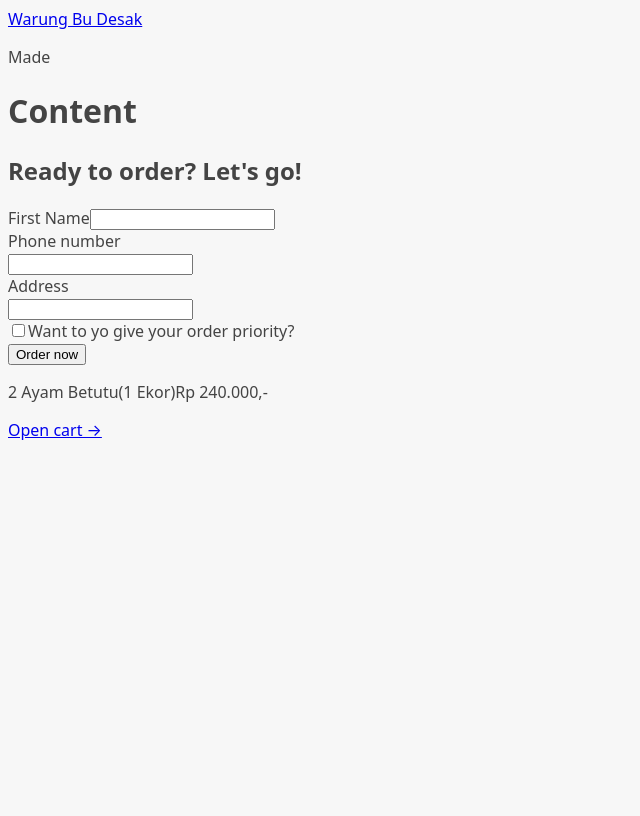
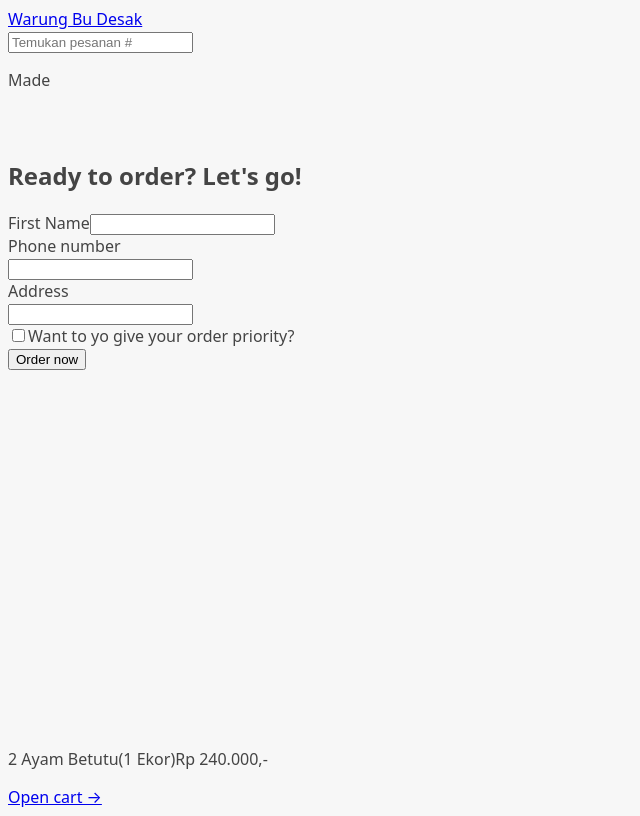
Before and after one commit to made-devs/warungbudesak, a React (Vite) app: page /order/new in a window 1280 px wide. Shown: the whole page, without its empty margins (0-640 px from the left). Built offline with nearby package versions, Linux system fonts and the light colour scheme.

Commit message:
Handle create order & error

```diff
--- a/data/menu.json
+++ b/data/menu.json
@@ -7,7 +7,11 @@
         "name": "Ayam Betutu (1/4 ekor)",
         "unitPrice": 40000,
         "imageUrl": "../public/ayambetutuquarter.png",
-        "ingredients": ["Ayam Kampung", "Bumbu Genep", "Bumbu Wewangenan"],
+        "ingredients": [
+          "Ayam Kampung",
+          "Bumbu Genep",
+          "Bumbu Wewangenan"
+        ],
         "soldOut": false
       },
       {
@@ -15,7 +19,11 @@
         "name": "Ayam Betutu (1 ekor)",
         "unitPrice": 120000,
         "imageUrl": "../public/ayambetutu.png",
-        "ingredients": ["Ayam Kampung", "Bumbu Genep", "Bumbu Wewangenan"],
+        "ingredients": [
+          "Ayam Kampung",
+          "Bumbu Genep",
+          "Bumbu Wewangenan"
+        ],
         "soldOut": true
       },
       {
@@ -23,7 +31,11 @@
         "name": "Sate Lilit",
         "unitPrice": 25000,
         "imageUrl": "../public/satelilit.png",
-        "ingredients": ["Ikan", "Bumbu genep", "Serai"],
+        "ingredients": [
+          "Ikan",
+          "Bumbu genep",
+          "Serai"
+        ],
         "soldOut": false
       },
       {
@@ -31,7 +43,11 @@
         "name": "Nasi Campur",
         "unitPrice": 23000,
         "imageUrl": "../public/nasicampur.png",
-        "ingredients": ["Ayam Suwir", "Sate Lilit", "Sayur Urap, Sambal Matah"],
+        "ingredients": [
+          "Ayam Suwir",
+          "Sate Lilit",
+          "Sayur Urap, Sambal Matah"
+        ],
         "soldOut": false
       },
       {
@@ -39,7 +55,11 @@
         "name": "Lawar Ayam",
         "unitPrice": 23000,
         "imageUrl": "../public/lawarayam.png",
-        "ingredients": ["Ayam Kampung", "Nangka Muda", "Kacang Panjang"],
+        "ingredients": [
+          "Ayam Kampung",
+          "Nangka Muda",
+          "Kacang Panjang"
+        ],
         "soldOut": false
       },
       {
@@ -47,7 +67,11 @@
         "name": "Lawar Kuwir",
         "unitPrice": 23000,
         "imageUrl": "../public/lawarkuwir.png",
-        "ingredients": ["Kuwir (Bebek)", "Nangka Muda", "Sayur Belimbing Muda"],
+        "ingredients": [
+          "Kuwir (Bebek)",
+          "Nangka Muda",
+          "Sayur Belimbing Muda"
+        ],
         "soldOut": false
       },
       {
@@ -55,7 +79,11 @@
         "name": "Tipat Cantok",
         "unitPrice": 13000,
         "imageUrl": "../public/tipatcantok.png",
-        "ingredients": ["Ketupat", "Sayuran Rebus", "Bumbu Kacang"],
+        "ingredients": [
+          "Ketupat",
+          "Sayuran Rebus",
+          "Bumbu Kacang"
+        ],
         "soldOut": false
       },
       {
@@ -63,7 +91,10 @@
         "name": "Sudang Lepet",
         "unitPrice": 15000,
         "imageUrl": "../public/sudanglepet.png",
-        "ingredients": ["Ikan Asin", "Sambal Embe"],
+        "ingredients": [
+          "Ikan Asin",
+          "Sambal Embe"
+        ],
         "soldOut": true
       },
       {
@@ -84,7 +115,10 @@
         "name": "Tum Ayam",
         "unitPrice": 15000,
         "imageUrl": "../public/tumayam.png",
-        "ingredients": ["Pepes Ayam", "Bumbu Genep"],
+        "ingredients": [
+          "Pepes Ayam",
+          "Bumbu Genep"
+        ],
         "soldOut": false
       },
       {
@@ -92,7 +126,11 @@
         "name": "Sate Plecing",
         "unitPrice": 25000,
         "imageUrl": "../public/sateplecing.png",
-        "ingredients": ["Ayam", "Bumbu Plecing", "Sambal"],
+        "ingredients": [
+          "Ayam",
+          "Bumbu Plecing",
+          "Sambal"
+        ],
         "soldOut": false
       },
       {
@@ -100,7 +138,12 @@
         "name": "Bubur Mengguh",
         "unitPrice": 16000,
         "imageUrl": "../public/buburmengguh.png",
-        "ingredients": ["Bubur", "Ayam Suwir", "Sayuran", "Bumbu Rempah"],
+        "ingredients": [
+          "Bubur",
+          "Ayam Suwir",
+          "Sayuran",
+          "Bumbu Rempah"
+        ],
         "soldOut": false
       },
       {
@@ -132,5 +175,105 @@
         "soldOut": false
       }
     ]
-  }
+  },
+  "order": [
+    {
+      "id": "IIDSAT",
+      "customer": "Jonas Schmedtmann",
+      "status": "delivered",
+      "priority": true,
+      "cart": [
+        {
+          "menuId": 1,
+          "name": "Ayam Betutu (1/4 ekor)",
+          "quantity": 2,
+          "unitPrice": 40000,
+          "totalPrice": 80000
+        }
+      ],
+      "estimatedDelivery": "2024-09-05T10:42:22.937Z",
+      "orderPrice": 149000,
+      "priorityPrice": 3000
+    },
+    {
+      "id": "NEWID",
+      "customer": "Nama Pelanggan",
+      "status": "pending",
+      "priority": false,
+      "cart": [
+        {
+          "menuId": 14,
+          "name": "Rujak Kuah Pindang",
+          "quantity": 1,
+          "unitPrice": 12000,
+          "totalPrice": 12000
+        }
+      ],
+      "estimatedDelivery": "2023-09-06T08:00:00Z",
+      "orderPrice": 12000,
+      "priorityPrice": 0
+    },
+    {
+      "id": "3b64",
+      "customer": "made",
+      "phone": "087883592731",
+      "address": "BOGOR",
+      "priority": true,
+      "cart": [
+        {
+          "pizzaId": 12,
+          "name": "Mediterranean",
+          "quantity": 2,
+          "unitPrice": 16,
+          "totalPrice": 32
+        },
+        {
+          "pizzaId": 6,
+          "name": "Vegetale",
+          "quantity": 1,
+          "unitPrice": 13,
+          "totalPrice": 13
+        },
+        {
+          "pizzaId": 11,
+          "name": "Spinach and Mushroom",
+          "quantity": 1,
+          "unitPrice": 15,
+          "totalPrice": 15
+        }
+      ],
+      "estimatedDelivery": "2024-09-05T15:07:43.333Z"
+    },
+    {
+      "id": "b3dc",
+      "customer": "asd",
+      "phone": "12312312",
+      "address": "asfada",
+      "cart": [
+        {
+          "pizzaId": 12,
+          "name": "Mediterranean",
+          "quantity": 2,
+          "unitPrice": 16,
+          "totalPrice": 32
+        },
+        {
+          "pizzaId": 6,
+          "name": "Vegetale",
+          "quantity": 1,
+          "unitPrice": 13,
+          "totalPrice": 13
+        },
+        {
+          "pizzaId": 11,
+          "name": "Spinach and Mushroom",
+          "quantity": 1,
+          "unitPrice": 15,
+          "totalPrice": 15
+        }
+      ],
+      "priority": false,
+      "estimatedDelivery": "2024-09-05T15:50:29.959Z"
+    }
+  ]
 }
--- a/src/features/order/CreateOrder.jsx
+++ b/src/features/order/CreateOrder.jsx
@@ -1,4 +1,7 @@
-import { useState } from "react";
+/* eslint-disable react-refresh/only-export-components */
+import { useState } from 'react';
+import { Form, redirect, useActionData, useNavigation } from 'react-router-dom';
+import { createOrder } from '../../services/apiRestaurant';
 
 // https://uibakery.io/regex-library/phone-number
 const isValidPhone = (str) =>
@@ -9,21 +12,21 @@ const isValidPhone = (str) =>
 const fakeCart = [
   {
     pizzaId: 12,
-    name: "Mediterranean",
+    name: 'Mediterranean',
     quantity: 2,
     unitPrice: 16,
     totalPrice: 32,
   },
   {
     pizzaId: 6,
-    name: "Vegetale",
+    name: 'Vegetale',
     quantity: 1,
     unitPrice: 13,
     totalPrice: 13,
   },
   {
     pizzaId: 11,
-    name: "Spinach and Mushroom",
+    name: 'Spinach and Mushroom',
     quantity: 1,
     unitPrice: 15,
     totalPrice: 15,
@@ -31,6 +34,11 @@ const fakeCart = [
 ];
 
 function CreateOrder() {
+  const navigation = useNavigation();
+  const isSubmitting = navigation.state === 'submitting';
+
+  const formErrors = useActionData();
+
   // const [withPriority, setWithPriority] = useState(false);
   const cart = fakeCart;
 
@@ -38,7 +46,8 @@ function CreateOrder() {
     <div>
       <h2>Ready to order? Let's go!</h2>
 
-      <form>
+      {/* <Form method='POST' action='/order/new'> */}
+      <Form method="POST">
         <div>
           <label>First Name</label>
           <input type="text" name="customer" required />
@@ -49,6 +58,7 @@ function CreateOrder() {
           <div>
             <input type="tel" name="phone" required />
           </div>
+          {formErrors?.phone && <p>{formErrors.phone}</p>}
         </div>
 
         <div>
@@ -70,11 +80,38 @@ function CreateOrder() {
         </div>
 
         <div>
-          <button>Order now</button>
+          <input type="hidden" name="cart" value={JSON.stringify(cart)} />
+          <button disabled={isSubmitting}>
+            {isSubmitting ? 'Placing order....' : 'Order now'}
+          </button>
         </div>
-      </form>
+      </Form>
     </div>
   );
 }
 
+export async function action({ request }) {
+  const formData = await request.formData();
+  const data = Object.fromEntries(formData);
+
+  const order = {
+    ...data,
+    cart: JSON.parse(data.cart),
+    priority: data.priority === 'on',
+  };
+
+  const errors = {};
+  if (!isValidPhone(order.phone))
+    errors.phone =
+      'Please give us your correct phone number. We might need it to contact you.';
+
+  if (Object.keys(errors).length > 0) return errors;
+
+  // If everything is okay, create new order and redirect
+  const newOrder = await createOrder(order);
+  console.log(newOrder);
+
+  return redirect(`/order/${newOrder.id}`);
+}
+
 export default CreateOrder;
--- a/src/features/order/Order.jsx
+++ b/src/features/order/Order.jsx
@@ -1,47 +1,15 @@
 // Test ID: IIDSAT
 
+import { useLoaderData } from 'react-router-dom';
+import { getOrder } from '../../services/apiRestaurant';
 import {
   calcMinutesLeft,
   formatCurrency,
   formatDate,
-} from "../../utils/helpers";
+} from '../../utils/helpers';
 
-const order = {
-  id: "ABCDEF",
-  customer: "Jonas",
-  phone: "123456789",
-  address: "Arroios, Lisbon , Portugal",
-  priority: true,
-  estimatedDelivery: "2027-04-25T10:00:00",
-  cart: [
-    {
-      pizzaId: 7,
-      name: "Napoli",
-      quantity: 3,
-      unitPrice: 16,
-      totalPrice: 48,
-    },
-    {
-      pizzaId: 5,
-      name: "Diavola",
-      quantity: 2,
-      unitPrice: 16,
-      totalPrice: 32,
-    },
-    {
-      pizzaId: 3,
-      name: "Romana",
-      quantity: 1,
-      unitPrice: 15,
-      totalPrice: 15,
-    },
-  ],
-  position: "-9.000,38.000",
-  orderPrice: 95,
-  priorityPrice: 19,
-};
-
-function Order() {
+const Order = function Order() {
+  const order = useLoaderData();
   // Everyone can search for all orders, so for privacy reasons we're gonna gonna exclude names or address, these are only for the restaurant staff
   const {
     id,
@@ -69,7 +37,7 @@ function Order() {
         <p>
           {deliveryIn >= 0
             ? `Only ${calcMinutesLeft(estimatedDelivery)} minutes left 😃`
-            : "Order should have arrived"}
+            : 'Order should have arrived'}
         </p>
         <p>(Estimated delivery: {formatDate(estimatedDelivery)})</p>
       </div>
@@ -81,6 +49,12 @@ function Order() {
       </div>
     </div>
   );
+};
+
+export async function loader({ params }) {
+  const order = await getOrder(params.orderId);
+  console.log(order);
+  return order;
 }
 
 export default Order;
--- /dev/null
+++ b/src/features/order/SearchOrder.jsx
@@ -0,0 +1,25 @@
+import { useState } from 'react';
+import { useNavigate } from 'react-router-dom';
+
+function SearchOrder() {
+  const [query, setQuery] = useState();
+  const navigate = useNavigate();
+
+  function handleSubmit(e) {
+    e.preventDefault();
+    if (!query) return;
+    navigate(`/order/${query}`);
+    setQuery('');
+  }
+  return (
+    <form onSubmit={handleSubmit}>
+      <input
+        placeholder="Temukan pesanan #"
+        value={query}
+        onChange={(e) => setQuery(e.target.value)}
+      />
+    </form>
+  );
+}
+
+export default SearchOrder;
--- a/src/ui/AppLayout.jsx
+++ b/src/ui/AppLayout.jsx
@@ -1,14 +1,17 @@
+import Header from './Header';
+import Loader from './Loader';
+import { Outlet, useNavigation } from 'react-router-dom';
 import CartOverview from '../features/cart/CartOverview';
-import Header from './Header';
-import { Outlet } from 'react-router-dom';
 
 function AppLayout() {
+  const navigation = useNavigation();
+  const isLoading = navigation.state === 'loading';
   return (
-    <div>
+    <div className="layout">
+      {isLoading && <Loader />}
       <Header />
 
       <main>
-        <h1>Content</h1>
         <Outlet />
       </main>
 
--- a/src/ui/Header.jsx
+++ b/src/ui/Header.jsx
@@ -1,8 +1,10 @@
 import { Link } from 'react-router-dom';
+import SearchOrder from '../features/order/SearchOrder';
 function Header() {
   return (
     <header>
       <Link to="/">Warung Bu Desak</Link>
+      <SearchOrder />
       <p>Made</p>
     </header>
   );
--- /dev/null
+++ b/src/ui/Loader.jsx
@@ -0,0 +1,5 @@
+function Loader() {
+  return <div className="loader"></div>;
+}
+
+export default Loader;
```
Also changed, not shown: src/App.jsx (+9 -2 lines), src/services/apiRestaurant.js (+11 -3 lines), src/ui/Error.jsx (+7 -4 lines), src/utils/helpers.js (+8 -8 lines), package.json (line endings or trailing spaces).
